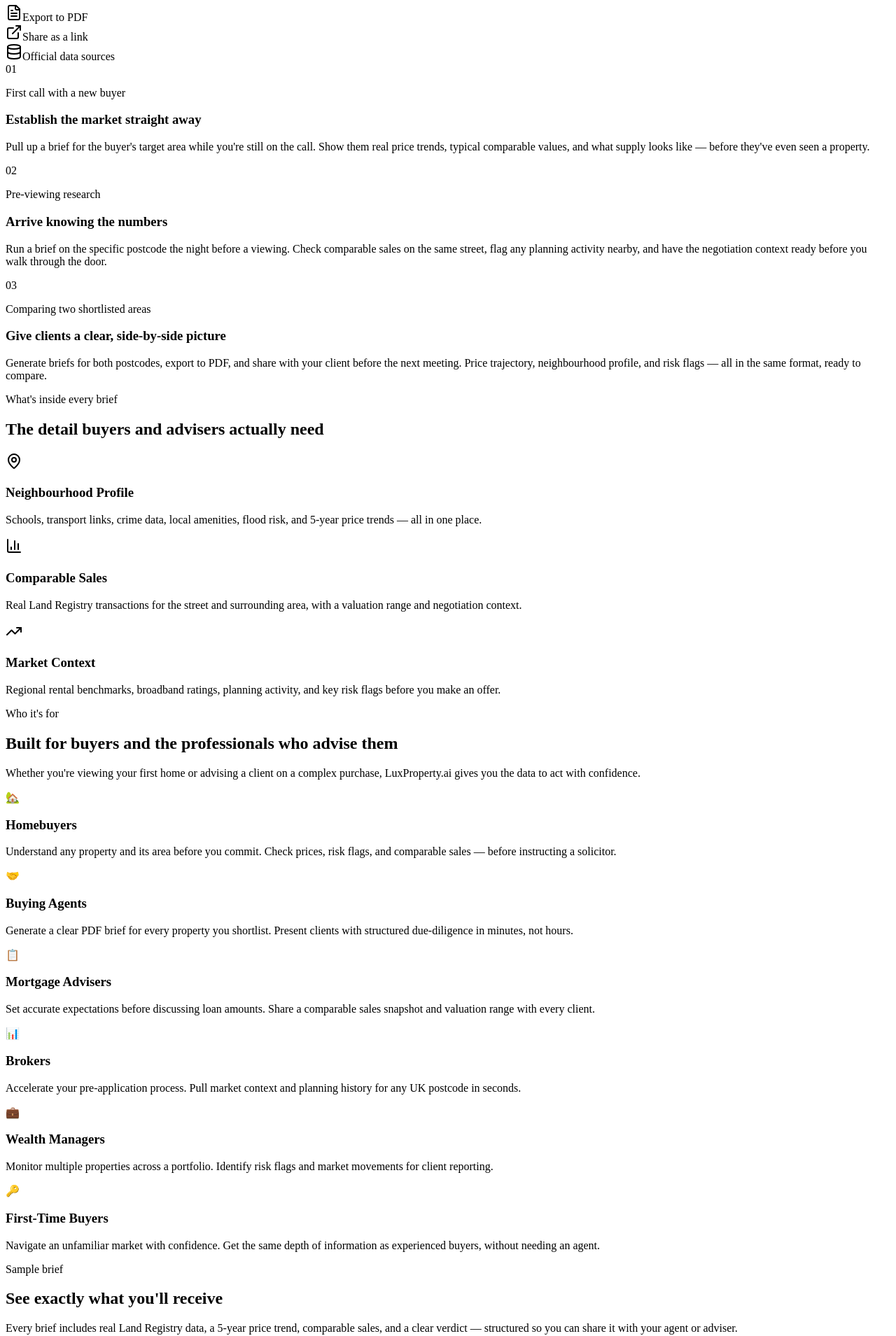
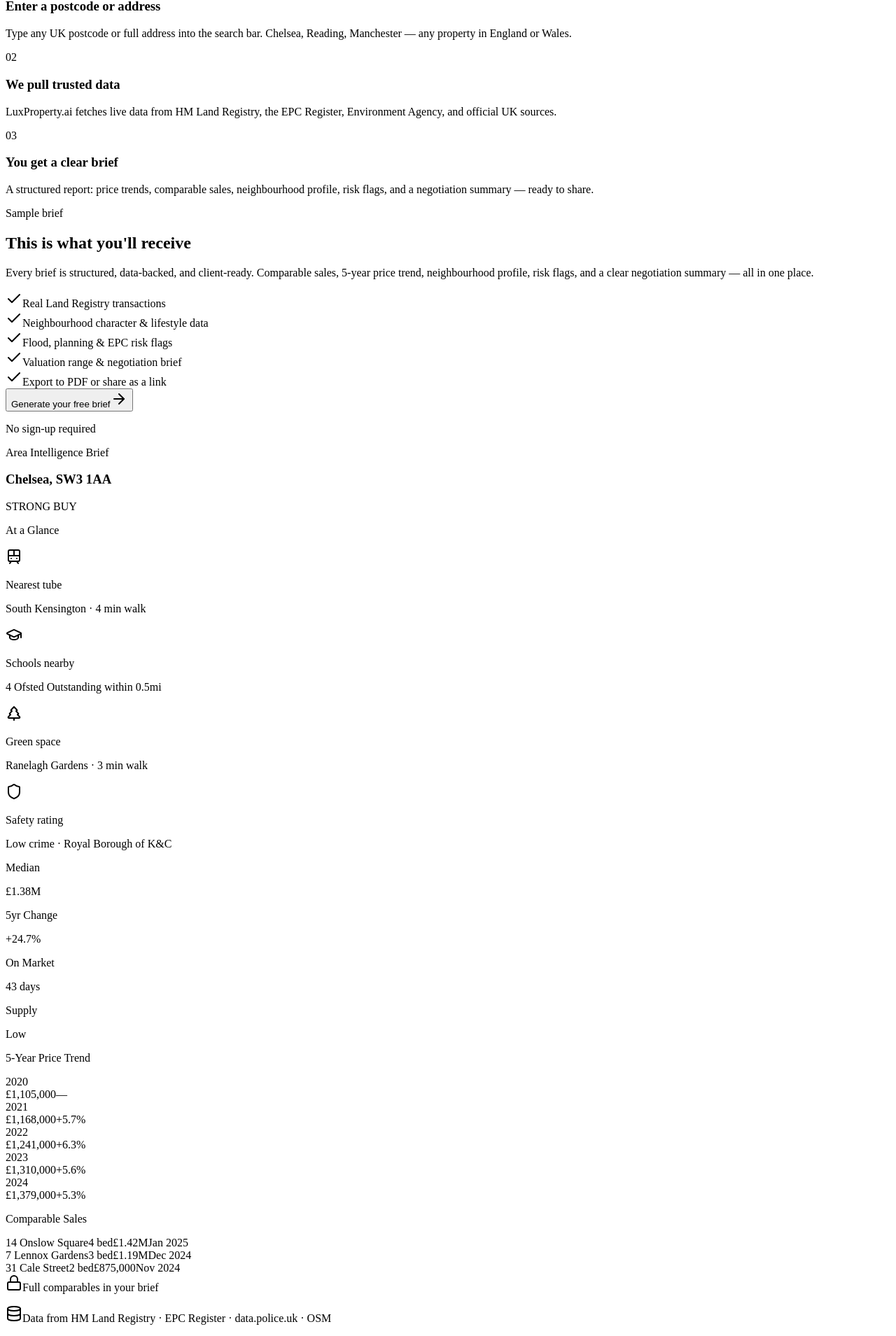
Before and after one commit to Bradley12334/luxproperty-ai, a React (Vite) app in the folder client/: page / in a window 1280 px wide. Shown: the part 876-2785 px from the top of the page at 70% size. Built offline with nearby package versions, Linux system fonts and the light colour scheme; a web font is replaced by a local one.

Commit message:
feat: homepage product-led clarity — how it works, brief preview mock, search hint

```diff
--- a/client/src/pages/home.tsx
+++ b/client/src/pages/home.tsx
@@ -26,6 +26,9 @@ import {
   Quote,
   Users,
   ExternalLink,
+  Train,
+  TreePine,
+  GraduationCap,
 } from "lucide-react";
 import type { BriefReport } from "@shared/schema";
 
@@ -160,7 +163,7 @@ export default function Home() {
                   <Search className="absolute left-3.5 top-1/2 -translate-y-1/2 h-4 w-4 text-muted-foreground" />
                   <Input
                     type="text"
-                    placeholder="e.g. SW7 1AL or 12 Onslow Gardens, London"
+                    placeholder="Try SW3 1AA, RG1 2AB, or any UK address…"
                     value={query}
                     onChange={(e) => setQuery(e.target.value)}
                     className="pl-10 h-12 text-base bg-card border-border/80"
@@ -235,8 +238,210 @@ export default function Home() {
           </div>
         </section>
 
+        {/* How It Works Section */}
+        <section className="py-14 sm:py-16 border-b border-border/40">
+          <div className="mx-auto max-w-5xl px-4 sm:px-6">
+            <p className="text-xs font-semibold uppercase tracking-[0.2em] text-primary mb-3">
+              How it works
+            </p>
+            <h2 className="font-serif text-2xl sm:text-[1.65rem] tracking-tight mb-10">
+              A clear brief in under a minute
+            </h2>
+            <div className="grid gap-0 sm:grid-cols-3 relative">
+              {/* connector line, desktop only */}
+              <div className="hidden sm:block absolute top-5 left-[calc(16.66%+1rem)] right-[calc(16.66%+1rem)] h-px bg-border/50" aria-hidden="true" />
+              {[
+                {
+                  step: "01",
+                  heading: "Enter a postcode or address",
+                  body: "Type any UK postcode or full address into the search bar. Chelsea, Reading, Manchester — any property in England or Wales.",
+                },
+                {
+                  step: "02",
+                  heading: "We pull trusted data",
+                  body: "LuxProperty.ai fetches live data from HM Land Registry, the EPC Register, Environment Agency, and official UK sources.",
+                },
+                {
+                  step: "03",
+                  heading: "You get a clear brief",
+                  body: "A structured report: price trends, comparable sales, neighbourhood profile, risk flags, and a negotiation summary — ready to share.",
+                },
+              ].map((item, i) => (
+                <div key={item.step} className={`flex flex-col gap-3 px-0 sm:px-6 ${i === 0 ? "sm:pl-0" : ""} ${i === 2 ? "sm:pr-0" : ""} ${i > 0 ? "mt-8 sm:mt-0 pt-8 sm:pt-0 border-t sm:border-t-0 border-border/40" : ""}`}>
+                  <div className="relative z-10 w-10 h-10 rounded-full border border-border/60 bg-card flex items-center justify-center shrink-0">
+                    <span className="font-serif text-sm text-primary">{item.step}</span>
+                  </div>
+                  <h3 className="text-sm font-semibold leading-snug">{item.heading}</h3>
+                  <p className="text-sm text-muted-foreground leading-relaxed">{item.body}</p>
+                </div>
+              ))}
+            </div>
+          </div>
+        </section>
+
+        {/* Brief Preview Section — moved up */}
+        <section className="py-16 sm:py-20 border-b border-border/40 bg-muted/20">
+          <div className="mx-auto max-w-5xl px-4 sm:px-6">
+            <div className="grid gap-12 lg:grid-cols-[1fr_1.3fr] lg:gap-16 items-start">
+
+              {/* Left col — context copy */}
+              <div className="lg:sticky lg:top-24">
+                <p className="text-xs font-semibold uppercase tracking-[0.2em] text-primary mb-3">
+                  Sample brief
+                </p>
+                <h2 className="font-serif text-2xl sm:text-[1.65rem] tracking-tight mb-4">
+                  This is what you'll receive
+                </h2>
+                <p className="text-sm text-muted-foreground leading-relaxed mb-6">
+                  Every brief is structured, data-backed, and client-ready. Comparable sales,
+                  5-year price trend, neighbourhood profile, risk flags, and a clear
+                  negotiation summary — all in one place.
+                </p>
+                <div className="space-y-2.5 mb-8">
+                  {[
+                    "Real Land Registry transactions",
+                    "Neighbourhood character & lifestyle data",
+                    "Flood, planning & EPC risk flags",
+                    "Valuation range & negotiation brief",
+                    "Export to PDF or share as a link",
+                  ].map((item) => (
+                    <div key={item} className="flex items-center gap-2.5 text-sm">
+                      <Check className="h-3.5 w-3.5 text-primary shrink-0" />
+                      <span className="text-muted-foreground">{item}</span>
+                    </div>
+                  ))}
+                </div>
+                <Button
+                  onClick={() => {
+                    const el = document.querySelector("[data-testid='input-search']") as HTMLInputElement | null;
+                    el?.focus();
+                    window.scrollTo({ top: 0, behavior: "smooth" });
+                  }}
+                  className="text-sm font-semibold"
+                  data-testid="button-try-it"
+                >
+                  Generate your free brief
+                  <ArrowRight className="ml-2 h-3.5 w-3.5" />
+                </Button>
+                <p className="mt-2.5 text-xs text-muted-foreground">No sign-up required</p>
+              </div>
+
+              {/* Right col — rich brief mock */}
+              <div className="relative">
+                <Card className="border-border/60 shadow-md overflow-hidden">
+
+                  {/* Report header bar */}
+                  <div className="px-5 py-4 border-b border-border/40 flex items-center justify-between gap-3">
+                    <div>
+                      <p className="text-[10px] font-semibold uppercase tracking-[0.18em] text-muted-foreground">Area Intelligence Brief</p>
+                      <h3 className="font-serif text-base tracking-tight mt-0.5">Chelsea, SW3 1AA</h3>
+                    </div>
+                    <Badge className="bg-emerald-500/10 text-emerald-600 dark:text-emerald-400 hover:bg-emerald-500/20 border-0 text-[10px] font-semibold shrink-0">
+                      STRONG BUY
+                    </Badge>
+                  </div>
+
+                  <div className="p-5 space-y-5">
+
+                    {/* At a Glance panel */}
+                    <div>
+                      <p className="text-[10px] font-semibold uppercase tracking-[0.18em] text-primary mb-2.5">At a Glance</p>
+                      <div className="grid grid-cols-2 gap-2">
+                        {[
+                          { icon: Train, label: "Nearest tube", value: "South Kensington · 4 min walk", colour: "bg-[#114B8B]" },
+                          { icon: GraduationCap, label: "Schools nearby", value: "4 Ofsted Outstanding within 0.5mi" },
+                          { icon: TreePine, label: "Green space", value: "Ranelagh Gardens · 3 min walk" },
+                          { icon: Shield, label: "Safety rating", value: "Low crime · Royal Borough of K&C" },
+                        ].map((item) => (
+                          <div key={item.label} className="flex items-start gap-2.5 p-2.5 rounded-lg bg-muted/40">
+                            <item.icon className="h-3.5 w-3.5 text-primary mt-0.5 shrink-0" />
+                            <div className="min-w-0">
+                              <p className="text-[10px] text-muted-foreground">{item.label}</p>
+                              <p className="text-xs font-medium leading-snug mt-0.5 truncate">{item.value}</p>
+                            </div>
+                          </div>
+                        ))}
+                      </div>
+                    </div>
+
+                    {/* KPI row */}
+                    <div className="grid grid-cols-4 gap-3 pb-4 border-b border-border/40">
+                      {[
+                        { label: "Median", value: "£1.38M" },
+                        { label: "5yr Change", value: "+24.7%" },
+                        { label: "On Market", value: "43 days" },
+                        { label: "Supply", value: "Low" },
+                      ].map((kpi) => (
+                        <div key={kpi.label}>
+                          <p className="text-[10px] text-muted-foreground mb-0.5">{kpi.label}</p>
+                          <p className="font-serif text-sm text-foreground">{kpi.value}</p>
+                        </div>
+                      ))}
+                    </div>
+
+                    {/* 5-year trend */}
+                    <div>
+                      <p className="text-[10px] font-semibold uppercase tracking-[0.18em] text-primary mb-2.5">5-Year Price Trend</p>
+                      <div className="space-y-1.5">
+                        {[
+                          { year: "2020", price: "£1,105,000", pct: "—", w: "64%" },
+                          { year: "2021", price: "£1,168,000", pct: "+5.7%", w: "68%" },
+                          { year: "2022", price: "£1,241,000", pct: "+6.3%", w: "72%" },
+                          { year: "2023", price: "£1,310,000", pct: "+5.6%", w: "76%" },
+                          { year: "2024", price: "£1,379,000", pct: "+5.3%", w: "80%" },
+                        ].map((row) => (
+                          <div key={row.year} className="flex items-center gap-2 text-xs">
+                            <span className="text-muted-foreground w-8 shrink-0">{row.year}</span>
+                            <div className="flex-1 h-1.5 rounded-full bg-muted overflow-hidden">
+                              <div className="h-full rounded-full bg-primary/40" style={{ width: row.w }} />
+                            </div>
+                            <span className="font-serif text-foreground w-20 text-right shrink-0">{row.price}</span>
+                            <span className={`w-10 text-right shrink-0 ${row.pct === "—" ? "text-muted-foreground" : "text-emerald-600 dark:text-emerald-400"}`}>{row.pct}</span>
+                          </div>
+                        ))}
+                      </div>
+                    </div>
+
+                    {/* Comparables stub — blurred bottom */}
+                    <div className="relative">
+                      <p className="text-[10px] font-semibold uppercase tracking-[0.18em] text-primary mb-2.5">Comparable Sales</p>
+                      <div className="space-y-2 blur-[2px] opacity-60 select-none pointer-events-none">
+                        {[
+                          { addr: "14 Onslow Square", beds: "4 bed", price: "£1.42M", date: "Jan 2025" },
+                          { addr: "7 Lennox Gardens", beds: "3 bed", price: "£1.19M", date: "Dec 2024" },
+                          { addr: "31 Cale Street", beds: "2 bed", price: "£875,000", date: "Nov 2024" },
+                        ].map((c) => (
+                          <div key={c.addr} className="flex items-center justify-between gap-2 text-xs">
+                            <span className="text-muted-foreground truncate">{c.addr}</span>
+                            <span className="text-muted-foreground shrink-0">{c.beds}</span>
+                            <span className="font-serif text-foreground shrink-0">{c.price}</span>
+                            <span className="text-muted-foreground shrink-0">{c.date}</span>
+                          </div>
+                        ))}
+                      </div>
+                      <div className="absolute inset-0 flex items-center justify-center">
+                        <div className="flex items-center gap-1.5 bg-background/90 border border-border px-3 py-1.5 rounded-full shadow-sm">
+                          <Lock className="h-3 w-3 text-primary" />
+                          <span className="text-[10px] font-medium">Full comparables in your brief</span>
+                        </div>
+                      </div>
+                    </div>
+
+                  </div>
+                </Card>
+
+                {/* Data source footer */}
+                <p className="mt-3 text-[10px] text-muted-foreground flex items-center gap-1.5">
+                  <Database className="h-3 w-3 text-primary/60" />
+                  Data from HM Land Registry · EPC Register · data.police.uk · OSM
+                </p>
+              </div>
+            </div>
+          </div>
+        </section>
+
         {/* For Professionals Section */}
-        <section className="py-16 sm:py-20 border-b border-border/40 bg-muted/20">
+        <section className="py-16 sm:py-20 border-b border-border/40">
           <div className="mx-auto max-w-5xl px-4 sm:px-6">
             <div className="grid gap-12 lg:grid-cols-[1fr_1.4fr] lg:gap-16 items-start">
 
@@ -406,142 +611,6 @@ export default function Home() {
                   <p className="text-sm text-muted-foreground leading-relaxed">{item.description}</p>
                 </div>
               ))}
-            </div>
-          </div>
-        </section>
-
-        {/* Sample Report Preview Section */}
-        <section className="py-16 sm:py-20 border-b border-border/40 bg-muted/20">
-          <div className="mx-auto max-w-5xl px-4 sm:px-6">
-            <p className="text-xs font-semibold uppercase tracking-[0.2em] text-primary mb-3">
-              Sample brief
-            </p>
-            <h2 className="font-serif text-2xl sm:text-3xl tracking-tight mb-3">
-              See exactly what you'll receive
-            </h2>
-            <p className="text-sm text-muted-foreground mb-10 max-w-lg">
-              Every brief includes real Land Registry data, a 5-year price trend, comparable
-              sales, and a clear verdict — structured so you can share it with your agent or adviser.
-            </p>
-
-            {/* Mock report card */}
-            <div className="relative max-w-2xl">
-              <Card className="p-6 border-border/60 shadow-sm overflow-hidden">
-                {/* Report header */}
-                <div className="flex items-start justify-between mb-5 pb-4 border-b border-border/40">
-                  <div>
-                    <Badge variant="outline" className="text-[10px] mb-2">
-                      Area Brief
-                    </Badge>
-                    <h3 className="font-serif text-lg tracking-tight">
-                      Area Intelligence Brief — Chelsea, SW3
-                    </h3>
-                    <p className="text-xs text-muted-foreground mt-1">
-                      Generated from HM Land Registry · Postcodes.io
-                    </p>
-                  </div>
-                  <Badge className="bg-primary/10 text-primary hover:bg-primary/20 text-[10px] shrink-0">
-                    STRONG BUY
-                  </Badge>
-                </div>
-
-                {/* Executive Summary stub */}
-                <div className="mb-5">
-                  <p className="text-[10px] font-semibold uppercase tracking-[0.18em] text-primary mb-2">
-                    Executive Summary
-                  </p>
-                  <p className="text-sm text-muted-foreground leading-relaxed">
-                    Chelsea (SW3) remains one of London's most resilient prime markets.
-                    Median prices have climbed from £1.1M in 2020 to £1.38M in 2024,
-                    representing a 25% uplift over five years. Supply is constrained,
-                    demand is internationally driven, and fundamentals remain robust.
-                  </p>
-                </div>
-
-                {/* KPI grid */}
-                <div className="grid grid-cols-4 gap-4 mb-5 pb-5 border-b border-border/40">
-                  {[
-                    { label: "Median Price", value: "£1.38M" },
-                    { label: "YoY Change", value: "+5.2%" },
-                    { label: "Days on Market", value: "43" },
-                    { label: "Supply Level", value: "Low" },
-                  ].map((kpi) => (
-                    <div key={kpi.label}>
-                      <p className="text-[10px] text-muted-foreground mb-1">{kpi.label}</p>
-                      <p className="font-serif text-base text-foreground">{kpi.value}</p>
-                    </div>
-                  ))}
-                </div>
-
-                {/* 5-year trend stub */}
-                <div className="mb-4">
-                  <p className="text-[10px] font-semibold uppercase tracking-[0.18em] text-primary mb-3">
-                    5-Year Price Trend
-                  </p>
-                  <div className="space-y-2">
-                    {[
-                      { year: "2020", price: "£1,105,000", change: "—" },
-                      { year: "2021", price: "£1,168,000", change: "+5.7%" },
-                      { year: "2022", price: "£1,241,000", change: "+6.3%" },
-                      { year: "2023", price: "£1,310,000", change: "+5.6%" },
-                      { year: "2024", price: "£1,379,000", change: "+5.3%" },
-                    ].map((row) => (
-                      <div key={row.year} className="flex items-center gap-3 text-xs">
-                        <span className="text-muted-foreground w-8">{row.year}</span>
-                        <span className="font-serif text-sm flex-1">{row.price}</span>
-                        <span
-                          className={
-                            row.change === "—"
-                              ? "text-muted-foreground"
-                              : "text-emerald-600 dark:text-emerald-400"
-                          }
-                        >
-                          {row.change}
-                        </span>
-                      </div>
-                    ))}
-                  </div>
-                </div>
-
-                {/* Blur overlay for bottom sections */}
-                <div className="relative mt-4">
-                  <div className="space-y-3 blur-sm opacity-60 select-none pointer-events-none">
-                    <div className="h-4 bg-muted rounded w-32" />
-                    <div className="h-3 bg-muted rounded w-full" />
-                    <div className="h-3 bg-muted rounded w-5/6" />
-                    <div className="h-3 bg-muted rounded w-4/6" />
-                    <div className="h-3 bg-muted rounded w-full" />
-                    <div className="h-3 bg-muted rounded w-3/4" />
-                  </div>
-                  {/* Unlock overlay */}
-                  <div className="absolute inset-0 flex items-center justify-center">
-                    <div className="flex items-center gap-2 bg-background/90 border border-border px-4 py-2 rounded-full shadow-sm">
-                      <Lock className="h-3.5 w-3.5 text-primary" />
-                      <span className="text-xs font-medium">
-                        Negotiation brief + investment verdict in full reports
-                      </span>
-                    </div>
-                  </div>
-                </div>
-              </Card>
-
-              {/* CTA below card */}
-              <div className="mt-5 flex items-center gap-3">
-                <Button
-                  onClick={() => {
-                    const el = document.querySelector("[data-testid='input-search']") as HTMLInputElement | null;
-                    el?.focus();
-                    window.scrollTo({ top: 0, behavior: "smooth" });
-                  }}
-                  className="text-sm font-semibold"
-                >
-                  Generate your free brief
-                  <ArrowRight className="ml-2 h-3.5 w-3.5" />
-                </Button>
-                <span className="text-xs text-muted-foreground">
-                  No sign-up required
-                </span>
-              </div>
             </div>
           </div>
         </section>
```
